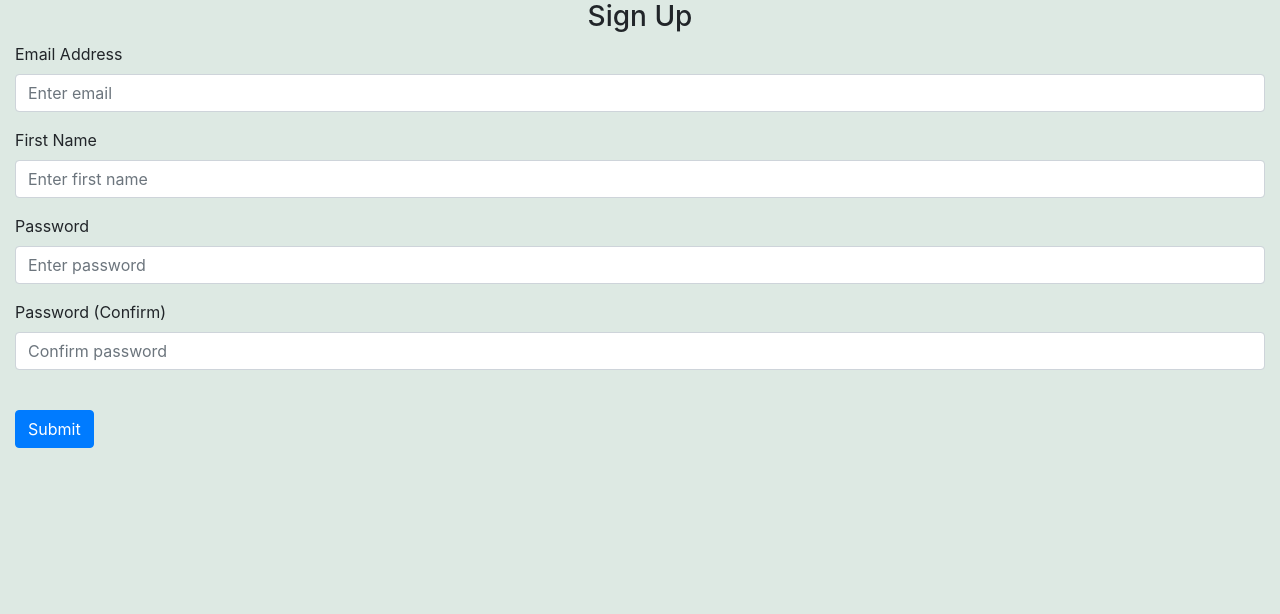
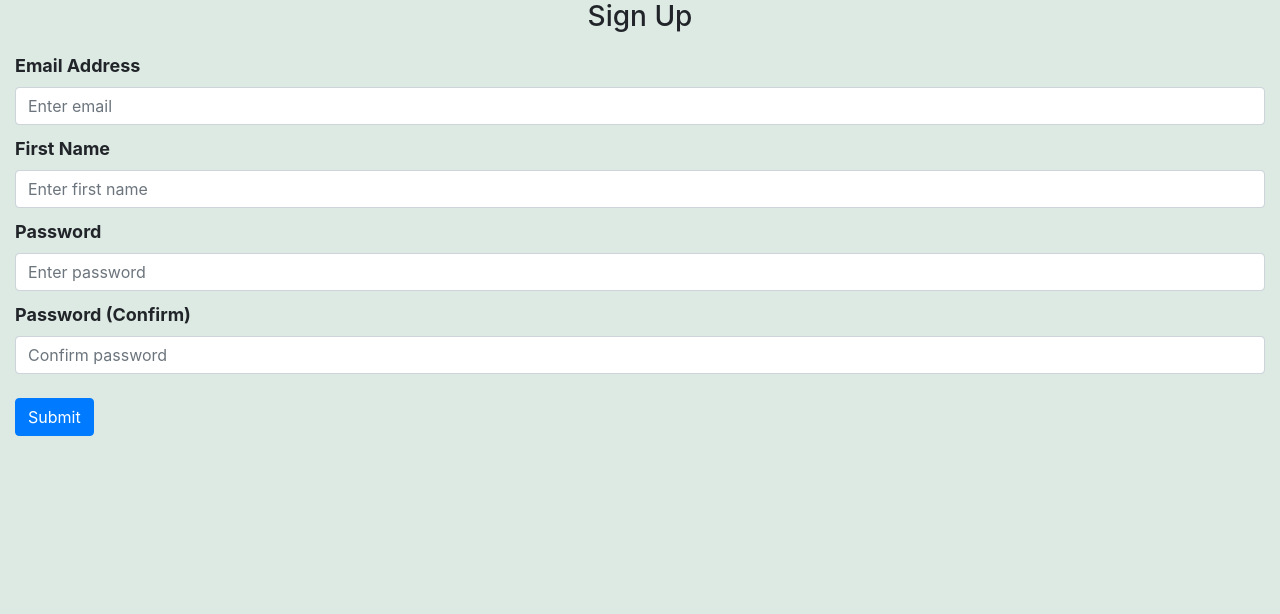
Before and after one commit to actuallyanisa/pulse4justice, a Flask app: page /sign-up in a window 1280 px wide. Shown: the part 44-658 px from the top of the page. Run offline with Flask 3, Linux system fonts and the light colour scheme; some libraries are stand-ins or nearby versions.

```diff
--- a/website/static/css/style.css
+++ b/website/static/css/style.css
@@ -58,3 +58,10 @@ nav.navbar {
     padding-top: 30px;
     padding-bottom: 30px;
 }
+
+.form-group{
+  margin: 0;
+  padding-top: 10px;
+  font-size: large;
+  font-weight: bold;
+}
```
